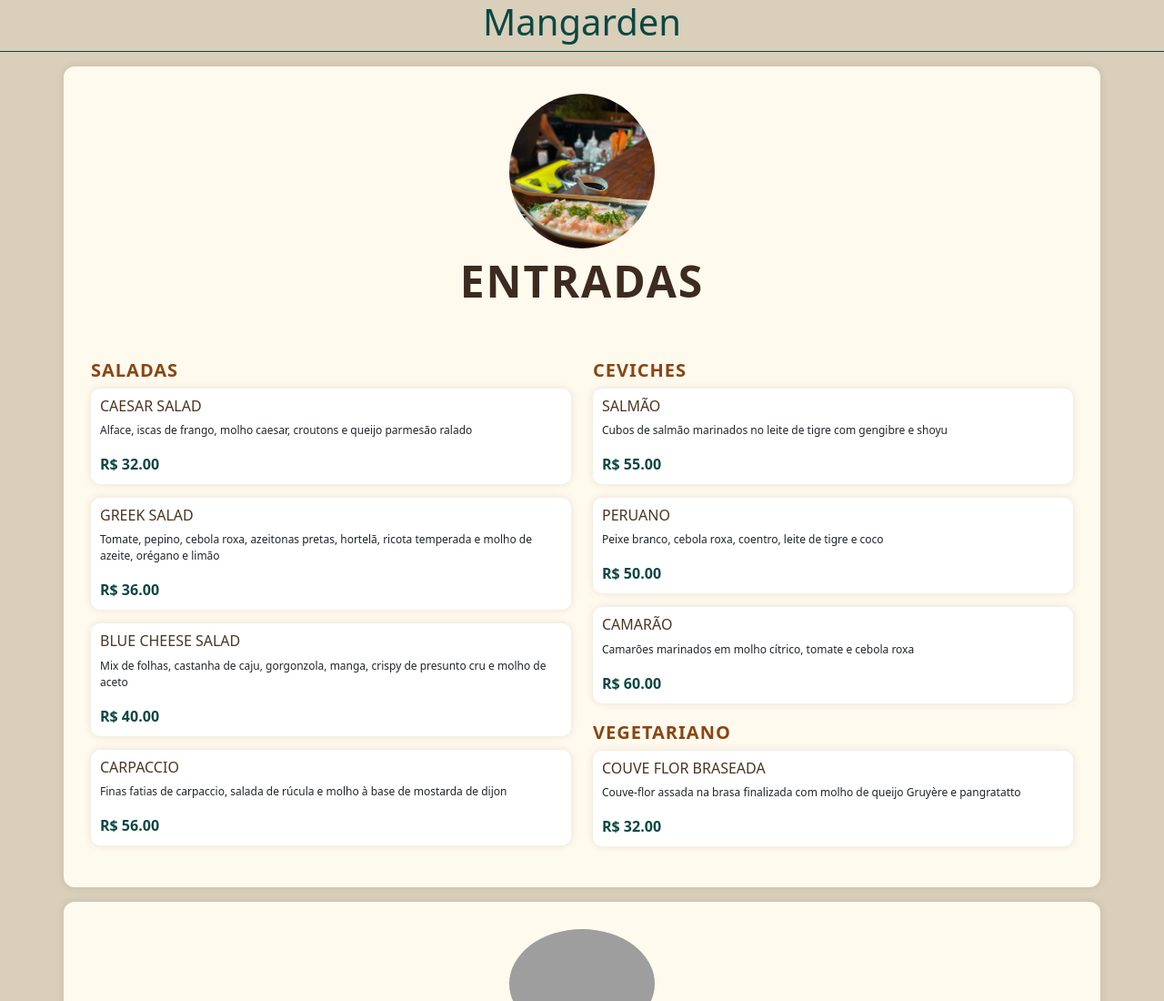
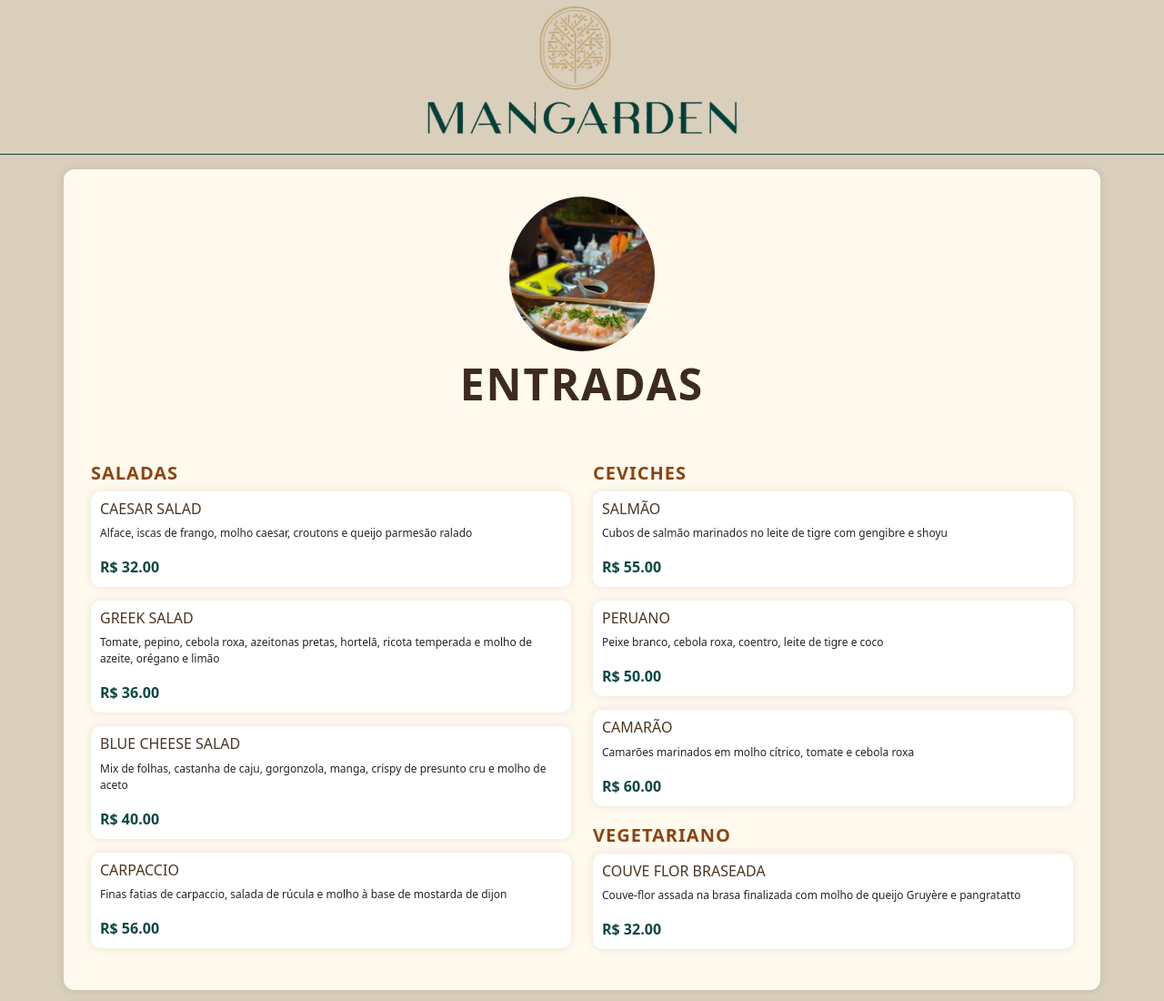
Before and after one commit to mateusmaranhao12/mangarden, a plain HTML site: page index.html in a window 1280 px wide. Shown: the top 1100 px of the page at 91% size. Drawn offline with nearby package versions, Linux system fonts and the light colour scheme; grey boxes are pictures that could not be loaded.

Commit message:
Implement logo

```diff
--- a/index.html
+++ b/index.html
@@ -6,7 +6,7 @@
     <meta name="viewport" content="width=device-width, initial-scale=1.0">
     <title>Mangarden - Cardápio</title>
 
-    <link rel="shortcut icon" type="imagex/png" href="./img/icone - 10.png">
+    <link rel="shortcut icon" type="imagex/png" href="./imgs/logo.png">
 
     <!-- Bootstrap CSS -->
     <link href="https://cdn.jsdelivr.net/npm/bootstrap@5.3.3/dist/css/bootstrap.min.css" rel="stylesheet"
@@ -38,7 +38,7 @@
 <body>
     <nav class="nav-cardapio">
         <div class="d-flex justify-content-center">
-            <h1>Mangarden</h1>
+            <img class="img-fluid" src="./imgs/logo.png">
         </div>
     </nav>
 
```
Also changed, not shown: imgs/logo.png (added).
